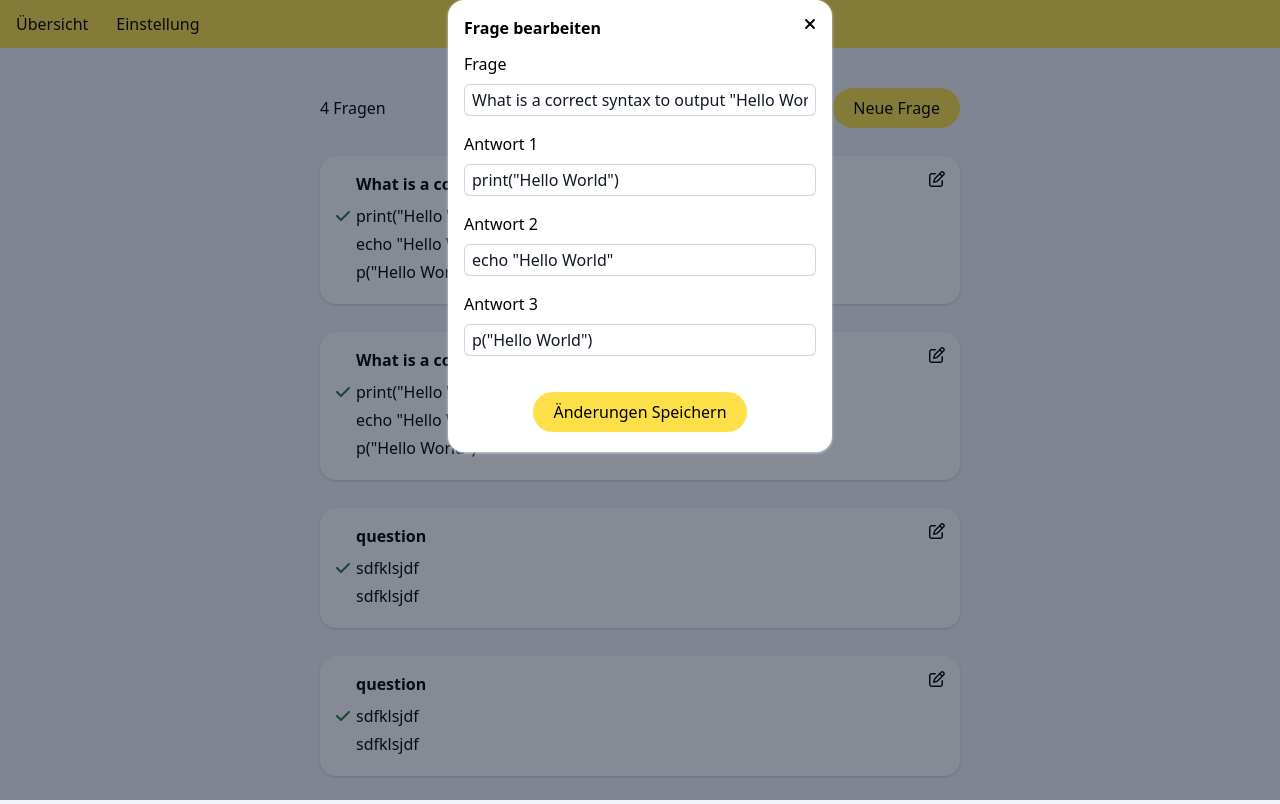
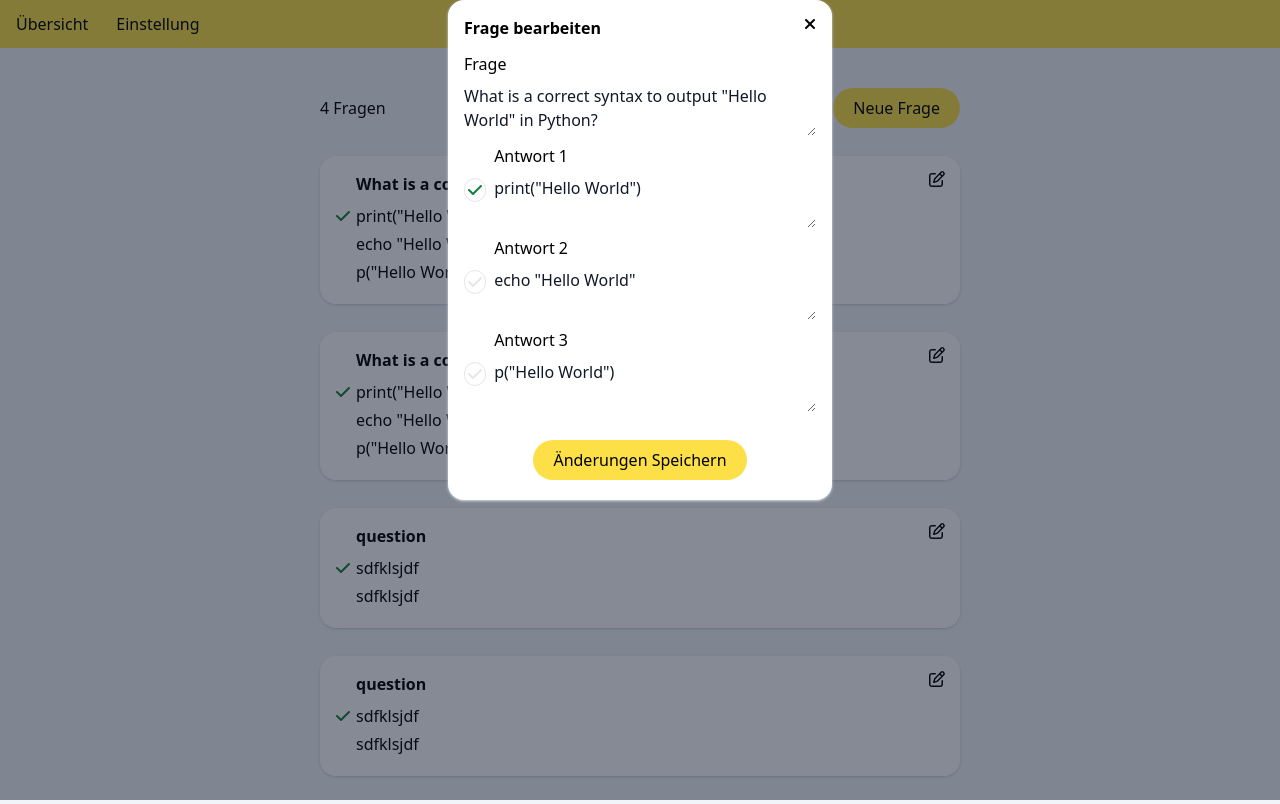
Before and after one commit to katharina-spiecker/edu-game-dashboard, a React (Vite) app: page /edit-topic/1 in a window 1280 px wide. Both pictures are taken after a click on the icon 937 px from the left and 179 px from the top of the page. Built offline with nearby package versions, Linux system fonts and the light colour scheme; the HTML template or start-up script is replaced by a standard one.

Commit message:
add correct selection edit

```diff
--- /dev/null
+++ b/src/components/TextArea.jsx
@@ -0,0 +1,26 @@
+
+/**
+ * TextArea component
+ *
+ * Diese Komponente stellt ein Text Eingabe Feld bereit.
+ *
+ * @component
+ * @param {string} label Kurzbeschreibung des erwarteten Inputs
+ * @param {number} id id für Zuordnung zu Label
+ * @param {string} defaultValue Text Standardwert
+ * @param {Function} changeHandler wird beim change Event aufgerufen
+ */
+function TextArea({ label, id, defaultValue, changeHandler }) {
+    return (
+        <div className="w-full">
+            <label htmlFor={id} className="block pb-1">{label}</label>
+            <textarea
+                defaultValue={defaultValue}
+                id={id}
+                onChange={(event) => changeHandler(event.target.value)}
+                className="block w-full rounded-md border-0 py-1 text-gray-900 mb-2"/>
+        </div>
+    )
+}
+
+export default TextArea;
--- a/src/components/TextInput.jsx
+++ /dev/null
@@ -1,27 +0,0 @@
-
-/**
- * TextInput component
- *
- * Diese Komponente stellt ein Text Inputfeld bereit.
- *
- * @component
- * @param {string} label Input Label
- * @param {number} id Input id
- * @param {string} defaultValue Input Standardwert
- * @param {Function} changeHandler wird beim change Event aufgerufen
- */
-function TextInput({ label, id, defaultValue, changeHandler }) {
-    return (
-        <>
-            <label htmlFor={id} className="block pb-2">{label}</label>
-            <input
-                type="text"
-                defaultValue={defaultValue}
-                id={id}
-                onChange={(event) => changeHandler(event.target.value)}
-                className="block w-full rounded-md border-0 py-1 px-2 text-gray-900 ring-1 ring-inset ring-gray-300 focus:ring-2 focus:ring-inset focus:ring-indigo-600 mb-4"/>
-        </>
-    )
-}
-
-export default TextInput;
--- a/src/views/SingleTopicView.jsx
+++ b/src/views/SingleTopicView.jsx
@@ -4,7 +4,9 @@ import MultipleChoiceCard from "../components/MultipleChoiceCard.jsx";
 import PrimaryButton from "../components/PrimaryButton.jsx";
 import Modal from "../components/Modal.jsx";
 import { useState } from "react";
-import TextInput from "../components/TextInput.jsx";
+import TextArea from "../components/TextArea.jsx";
+import { faCheck } from "@fortawesome/free-solid-svg-icons";
+import { FontAwesomeIcon } from "@fortawesome/react-fontawesome";
 
 /**
  * SingleTopicView component
@@ -75,6 +77,29 @@ function SingleTopicView() {
     });
   }
 
+  function updateCorrectAnswer(index) {
+    // save updated answers
+    setEditQuizContent((prevState) => {
+      // make deep clone of existing answers (deep clone necessary since array of objects)
+      const updatedAnswers = structuredClone(prevState.answers);
+
+      // nur eine Antwort kann richtig sein
+      // setzte alle auf false, außer die, die neu ausgewählt wurde
+      updatedAnswers.forEach((answer, answerIndex) => {
+        if (index === answerIndex) {
+          answer.correct = true;
+        } else {
+          answer.correct = false;
+        }
+      });
+
+      return {
+        question: prevState.question,
+        answers: updatedAnswers,
+      };
+    });
+  }
+
   return (
     <>
       <div className="flex items-center justify-between mx-auto mb-7">
@@ -104,20 +129,30 @@ function SingleTopicView() {
           saveHandler={saveEditHandler}
           saveText="Änderungen Speichern">
           <h3 className="mb-3 font-semibold">Frage bearbeiten</h3>
-          <TextInput
+          <TextArea
             id="question"
             label="Frage"
             defaultValue={editQuizContent.question}
             changeHandler={(newText) => updateQuestion(newText)}
           />
           {editQuizContent.answers.map((answer, index) => (
-            <TextInput
+            <div
+              className="flex items-center"
               key={index}
-              id={"antwort-" + (index + 1)}
-              label={"Antwort " + (index + 1)}
-              defaultValue={answer.text}
-              changeHandler={(newText) => updateAnswer(index, newText)}
-            />
+            >
+              <button
+                onClick={() => updateCorrectAnswer(index)}
+                className="rounded-full border w-6 h-6 flex items-center justify-center me-2 cursor-pointer"
+                disabled={answer.correct}>
+                <FontAwesomeIcon className={answer.correct ? "text-green-700" : "text-gray-200"} icon={faCheck} />
+              </button>
+              <TextArea
+                id={"antwort-" + (index + 1)}
+                label={"Antwort " + (index + 1)}
+                defaultValue={answer.text}
+                changeHandler={(newText) => updateAnswer(index, newText)}
+              />
+            </div>
           ))}
         </Modal>
       ) : (
@@ -127,7 +162,7 @@ function SingleTopicView() {
           saveText="Speichern"
           saveHandler={saveNewHandler}>
           <h3>Frage hinzufügen</h3>
-          <TextInput id="question" label="Frage" />
+          <TextArea id="question" label="Frage" />
         </Modal>
       )}
     </>
```
